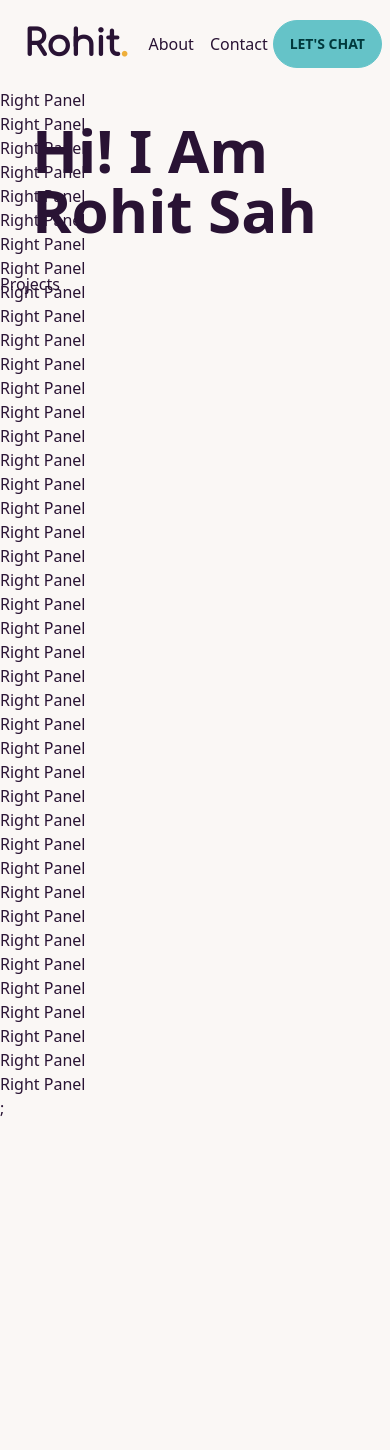
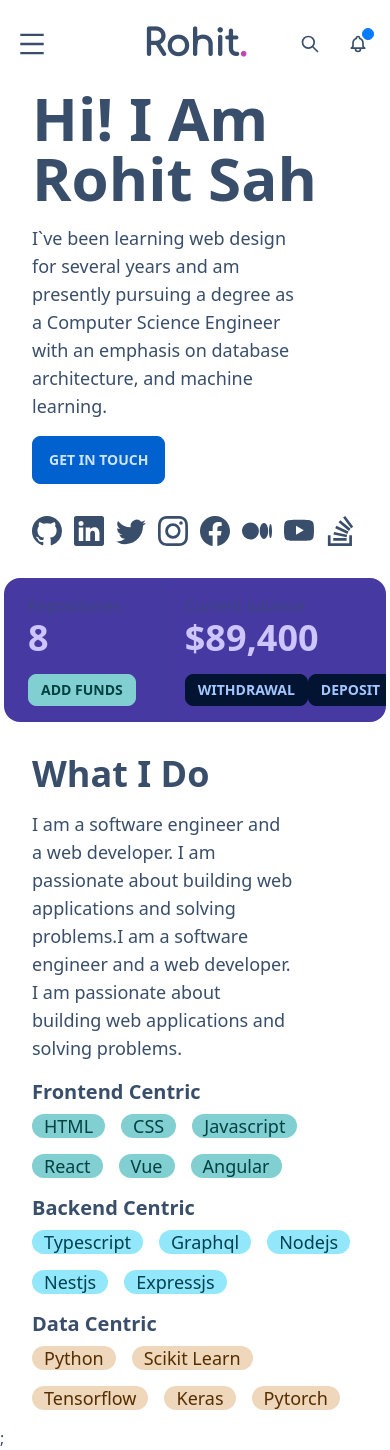
Before and after one commit to birat-chapagain/portfolio, a Next.js app: page / in a window 390 px wide. Before the commit the page ends 1120 px from the top, so only its background shows below. Built offline with nearby package versions, Linux system fonts and the light colour scheme.

Commit message:
updated few portions

```diff
--- a/components/Navbar/index.tsx
+++ b/components/Navbar/index.tsx
@@ -1,16 +1,67 @@
 import Logo from "@components/shared/Logo";
 import Link from "next/link";
 import React from "react";
+import { AiOutlineMenu } from "react-icons/ai";
 
 const Navbar = () => {
 	return (
-		<div className="flex flex-row justify-between items-center p-2 sticky top-0 w-full">
+		<div className="navbar bg-base-100">
+			<div className="navbar-start">
+				<div className="dropdown">
+					<label tabIndex={0} className="btn btn-ghost btn-circle">
+						<AiOutlineMenu size={30} />
+					</label>
+					<ul
+						tabIndex={0}
+						className="menu menu-compact dropdown-content mt-3 p-2 shadow bg-base-100 rounded-box w-52"
+					>
+						<li>
+							<Link href="/about">About</Link>
+						</li>
+						<li>
+							<Link href="/about">Contacts</Link>
+						</li>
+					</ul>
+				</div>
+			</div>
 			<Logo />
-			<div className="flex flex-row space-x-4">
-				<Link href="/about">About</Link>
-				<Link href="/contact">Contact</Link>
+			<div className="navbar-end">
+				<button className="btn btn-ghost btn-circle">
+					<svg
+						xmlns="http://www.w3.org/2000/svg"
+						className="h-5 w-5"
+						fill="none"
+						viewBox="0 0 24 24"
+						stroke="currentColor"
+					>
+						<path
+							strokeLinecap="round"
+							strokeLinejoin="round"
+							strokeWidth="2"
+							d="M21 21l-6-6m2-5a7 7 0 11-14 0 7 7 0 0114 0z"
+						/>
+					</svg>
+				</button>
+				<button className="btn btn-ghost btn-circle">
+					<div className="indicator">
+						<svg
+							xmlns="http://www.w3.org/2000/svg"
+							className="h-5 w-5"
+							fill="none"
+							viewBox="0 0 24 24"
+							stroke="currentColor"
+						>
+							<path
+								strokeLinecap="round"
+								strokeLinejoin="round"
+								strokeWidth="2"
+								d="M15 17h5l-1.405-1.405A2.032 2.032 0 0118 14.158V11a6.002 6.002 0 00-4-5.659V5a2 2 0 10-4 0v.341C7.67 6.165 6 8.388 6 11v3.159c0 .538-.214 1.055-.595 1.436L4 17h5m6 0v1a3 3 0 11-6 0v-1m6 0H9"
+							/>
+						</svg>
+						<span className="badge badge-xs badge-primary indicator-item"></span>
+					</div>
+				</button>
 			</div>
-			<button className="btn btn-primary">Let&apos;s chat</button>
 		</div>
 	);
 };
--- a/components/Profile/Projects.tsx
+++ b/components/Profile/Projects.tsx
@@ -1,7 +1,24 @@
-import React from "react";
+const Projects = () => {
+	return (
+		<div className="stats bg-secondary text-secondary-content mx-1 sm:mx-8">
+			<div className="stat">
+				<div className="stat-title">Repositories</div>
+				<div className="stat-value">8</div>
+				<div className="stat-actions">
+					<button className="btn btn-sm btn-success">Add funds</button>
+				</div>
+			</div>
 
-const Projects = () => {
-	return <div className="w-full flex flex-1">Projects</div>;
+			<div className="stat">
+				<div className="stat-title">Current balance</div>
+				<div className="stat-value">$89,400</div>
+				<div className="stat-actions">
+					<button className="btn btn-sm">Withdrawal</button>
+					<button className="btn btn-sm">deposit</button>
+				</div>
+			</div>
+		</div>
+	);
 };
 
 export default Projects;
--- /dev/null
+++ b/components/Profile/Social.tsx
@@ -0,0 +1,51 @@
+import React from "react";
+import { information } from "../../config";
+import {
+	BsFacebook,
+	BsGithub,
+	BsLinkedin,
+	BsTwitter,
+	BsInstagram,
+	BsMedium,
+	BsYoutube,
+	BsStackOverflow,
+} from "react-icons/bs";
+
+const Social = () => {
+	return (
+		<div className="flex flex-row justify-start m-8 gap-3">
+			{Object.keys(information.socials).map((key) => {
+				if (!information.socials[key]) return;
+				const Icon = Icons[key] ?? null;
+				return (
+					<a
+						key={key}
+						href={information.socials[key]}
+						target="_blank"
+						rel="noreferrer"
+					>
+						<Icon className="text-3xl" />
+					</a>
+				);
+			})}
+		</div>
+	);
+};
+
+export default Social;
+
+const Icons: IconType = {
+	facebook: BsFacebook,
+	github: BsGithub,
+	linkedin: BsLinkedin,
+	twitter: BsTwitter,
+	instagram: BsInstagram,
+	medium: BsMedium,
+	youtube: BsYoutube,
+	stackoverflow: BsStackOverflow,
+};
+
+type IconType = {
+	// eslint-disable-next-line @typescript-eslint/no-explicit-any
+	[key: string]: any;
+};
--- a/components/Profile/index.tsx
+++ b/components/Profile/index.tsx
@@ -3,11 +3,24 @@ import { information } from "../../config";
 
 const ProfilePanel = () => {
 	return (
-		<div className="flex flex-col flex-grow justify-around m-8">
-			<h1 className="font-semibold text-6xl">Hi! I Am </h1>
-			<h1 className="font-semibold text-6xl">
-				{information.firstName} {information.lastName}
-			</h1>
+		<div className="flex flex-col flex-grow justify-around mx-8">
+			<div>
+				<h1 className="font-semibold text-6xl">Hi! I Am </h1>
+				<h1 className="font-semibold text-6xl">
+					{information.firstName} {information.lastName}
+				</h1>
+			</div>
+			<div className="my-4 mr-16">
+				<p className="text-lg">{information.whatido}</p>
+			</div>
+			<div>
+				<a
+					className="btn btn-active btn-primary"
+					href={`mailto:${information.email}`}
+				>
+					Get in Touch
+				</a>
+			</div>
 		</div>
 	);
 };
--- /dev/null
+++ b/components/Project/ProjectCard.tsx
@@ -0,0 +1,45 @@
+
+interface ProjectCardType {
+	name: string;
+	description: string;
+	link: string;
+	image: string;
+	badges: string[];
+}
+
+const ProjectCard = ({
+	name,
+	description,
+	link,
+	image,
+	badges,
+}: ProjectCardType) => {
+	return (
+		<div className="card card-compact w-96 bg-base-100 shadow-xl">
+			<figure>
+				<img src={image} alt="Project Sample" />
+			</figure>
+			<div className="card-body">
+				<h2 className="card-title">{name}</h2>
+				<p>{description}</p>
+				{badges.map((badge) => (
+					<div key={badge} className="badge badge-lg">
+						{badge}
+					</div>
+				))}
+				<div className="card-actions justify-end">
+					<a
+						href={link}
+						target="_blank"
+						rel="noreferrer"
+						className="btn btn-primary"
+					>
+						Buy Now
+					</a>
+				</div>
+			</div>
+		</div>
+	);
+};
+
+export default ProjectCard;
--- /dev/null
+++ b/components/WhatIDo/index.tsx
@@ -0,0 +1,45 @@
+import { information } from "../../config";
+
+const WhatIDo = () => {
+	return (
+		<div className="mx-8">
+			<h1 className="font-semibold text-4xl">What I Do</h1>
+			<div className="my-4 mr-16">
+				<p className="text-lg">
+					{information.description}
+					{information.description}
+				</p>
+			</div>
+
+			{information.skills.map((skill, index) => (
+				<div key={index} className="flex flex-col gap-2 my-4">
+					<h1 className="font-semibold text-xl">{skill.type}</h1>
+					<div className="flex flex-wrap gap-4">
+						{skill.list.map((item) => (
+							<div
+								key={index}
+								className={`badge badge-lg ${colors[index]} gap-2 text-lg`}
+							>
+								{item}
+							</div>
+						))}
+					</div>
+				</div>
+			))}
+		</div>
+	);
+};
+
+export default WhatIDo;
+
+const colors: string[] = [
+	"badge-success",
+	"badge-info",
+	"badge-warning",
+	"badge-success",
+	"badge-info",
+	"badge-warning",
+	"badge-success",
+	"badge-info",
+	"badge-warning",
+];
--- a/config.ts
+++ b/config.ts
@@ -1,4 +1,4 @@
-import { Theme } from "types";
+import { InformationType, Theme } from "types";
 
 /**
  * The theme of your portfolio. You can select one from the following.
@@ -6,9 +6,68 @@ import { Theme } from "types";
  *
  * @type {Theme}
  */
-export const theme: Theme = "cupcake";
+export const theme: Theme = "winter";
 
-export const information = {
+export const information: InformationType = {
+	email: "sahrohit9586@gmail.com",
 	firstName: "Rohit",
 	lastName: "Sah",
+	description:
+		"I am a software engineer and a web developer. I am passionate about building web applications and solving problems.",
+	socials: {
+		github: "http://github.com/sahrohit",
+		linkedin: "https://www.linkedin.com/in/sahrohit/",
+		twitter: "https://twitter.com/sah_rohite",
+		instagram: "https://www.instagram.com/sah_rohite/",
+		facebook: "https://www.facebook.com/imadeyoureadthis26/",
+		medium: "https://medium.com/@sahrohit9586",
+		youtube: "https://www.youtube.com/watch?v=dQw4w9WgXcQ",
+		stackoverflow: "https://stackoverflow.com/users/13238555/rohit",
+	},
+	whatido:
+		"I`ve been learning web design for several years and am presently pursuing a degree as a Computer Science Engineer with an emphasis on database architecture, and machine learning.",
+	skills: [
+		{
+			type: "Frontend Centric",
+			list: ["HTML", "CSS", "Javascript", "React", "Vue", "Angular"],
+		},
+		{
+			type: "Backend Centric",
+			list: ["Typescript", "Graphql", "Nodejs", "Nestjs", "Expressjs"],
+		},
+		{
+			type: "Data Centric",
+			list: ["Python", "Scikit Learn", "Tensorflow", "Keras", "Pytorch"],
+		},
+	],
+	projects: [
+		{
+			name: "Portfolio",
+			description: "This is my portfolio website.",
+			link: "https://sahrohit.github.io/",
+			image: "https://picsum.photos/200/300",
+			badges: ["Javascript Bad", "Typescript Good"],
+		},
+		{
+			name: "Portfolio",
+			description: "This is my portfolio website.",
+			link: "https://sahrohit.github.io/",
+			image: "https://picsum.photos/200/300",
+			badges: ["Javascript Bad", "Typescript Good"],
+		},
+		{
+			name: "Portfolio",
+			description: "This is my portfolio website.",
+			link: "https://sahrohit.github.io/",
+			image: "https://picsum.photos/200/300",
+			badges: ["Javascript Bad", "Typescript Good"],
+		},
+		{
+			name: "Portfolio",
+			description: "This is my portfolio website.",
+			link: "https://sahrohit.github.io/",
+			image: "https://picsum.photos/200/300",
+			badges: ["Javascript Bad", "Typescript Good"],
+		},
+	],
 };
--- a/package.json
+++ b/package.json
@@ -14,7 +14,8 @@
 		"next": "latest",
 		"next-themes": "^0.2.0",
 		"react": "^17.0.2",
-		"react-dom": "^17.0.2"
+		"react-dom": "^17.0.2",
+		"react-icons": "^4.4.0"
 	},
 	"devDependencies": {
 		"@types/node": "^18.0.3",
--- a/pages/index.tsx
+++ b/pages/index.tsx
@@ -1,6 +1,8 @@
 import Navbar from "@components/Navbar";
 import ProfilePanel from "@components/Profile";
 import Projects from "@components/Profile/Projects";
+import Social from "@components/Profile/Social";
+import WhatIDo from "@components/WhatIDo";
 import { NextPage } from "next";
 import React from "react";
 
@@ -8,57 +10,17 @@ const HomePage: NextPage = () => {
 	return (
 		<>
 			<Navbar />
-			<div className="flex flex-col md:flex-row">
+			<div className="flex flex-col sm:flex-row flex-wrap gap-8 sm:gap-0">
 				<div className="basis-2/5 w-full">
-					<div className="fixed flex flex-col">
+					<div className="flex flex-col">
 						<ProfilePanel />
+						<Social />
 						<Projects />
 					</div>
 				</div>
 
 				<div className="basis-3/5">
-					<p>Right Panel</p>
-					<p>Right Panel</p>
-					<p>Right Panel</p>
-					<p>Right Panel</p>
-					<p>Right Panel</p>
-					<p>Right Panel</p>
-					<p>Right Panel</p>
-					<p>Right Panel</p>
-					<p>Right Panel</p>
-					<p>Right Panel</p>
-					<p>Right Panel</p>
-					<p>Right Panel</p>
-					<p>Right Panel</p>
-					<p>Right Panel</p>
-					<p>Right Panel</p>
-					<p>Right Panel</p>
-					<p>Right Panel</p>
-					<p>Right Panel</p>
-					<p>Right Panel</p>
-					<p>Right Panel</p>
-					<p>Right Panel</p>
-					<p>Right Panel</p>
-					<p>Right Panel</p>
-					<p>Right Panel</p>
-					<p>Right Panel</p>
-					<p>Right Panel</p>
-					<p>Right Panel</p>
-					<p>Right Panel</p>
-					<p>Right Panel</p>
-					<p>Right Panel</p>
-					<p>Right Panel</p>
-					<p>Right Panel</p>
-					<p>Right Panel</p>
-					<p>Right Panel</p>
-					<p>Right Panel</p>
-					<p>Right Panel</p>
-					<p>Right Panel</p>
-					<p>Right Panel</p>
-					<p>Right Panel</p>
-					<p>Right Panel</p>
-					<p>Right Panel</p>
-					<p>Right Panel</p>
+					<WhatIDo />
 				</div>
 			</div>
 		</>
```
Also changed, not shown: types.d.ts (+29 -0 lines), 1 other file (tests, documents, lock files or other folders).
